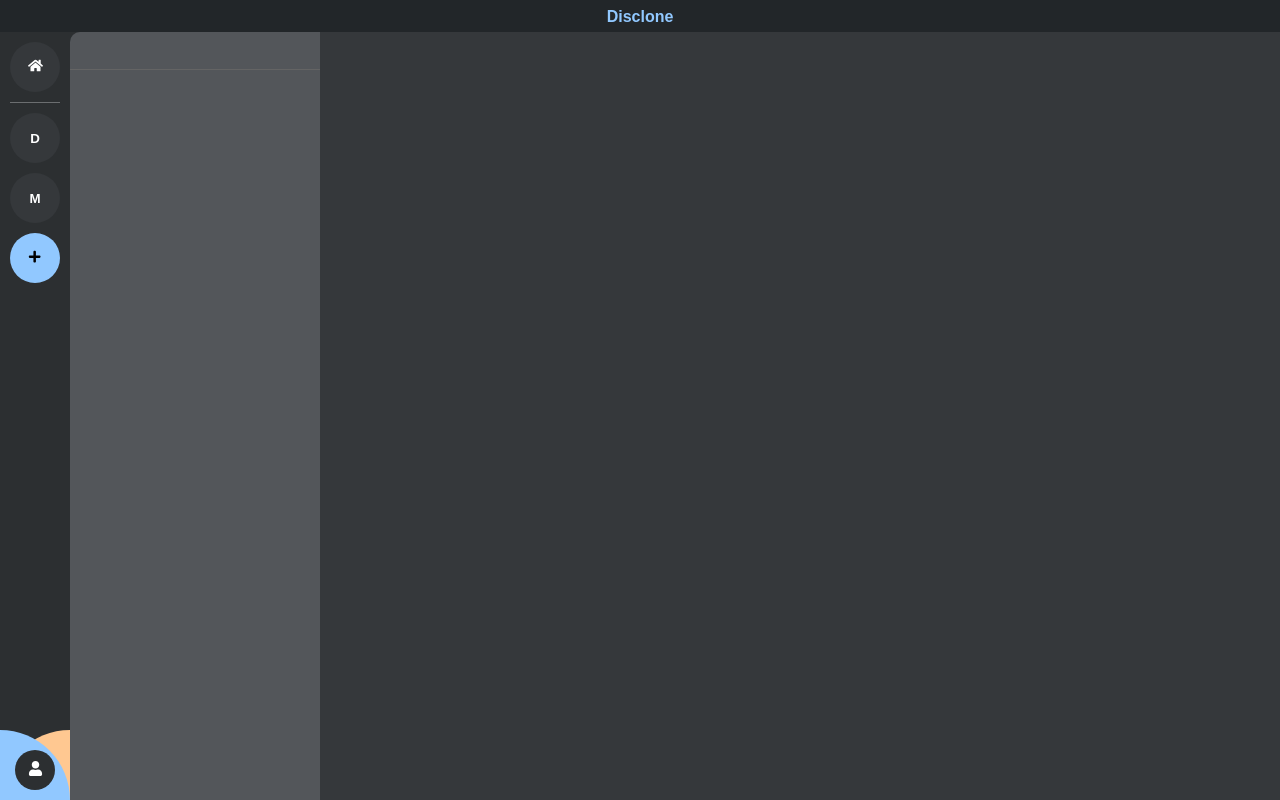
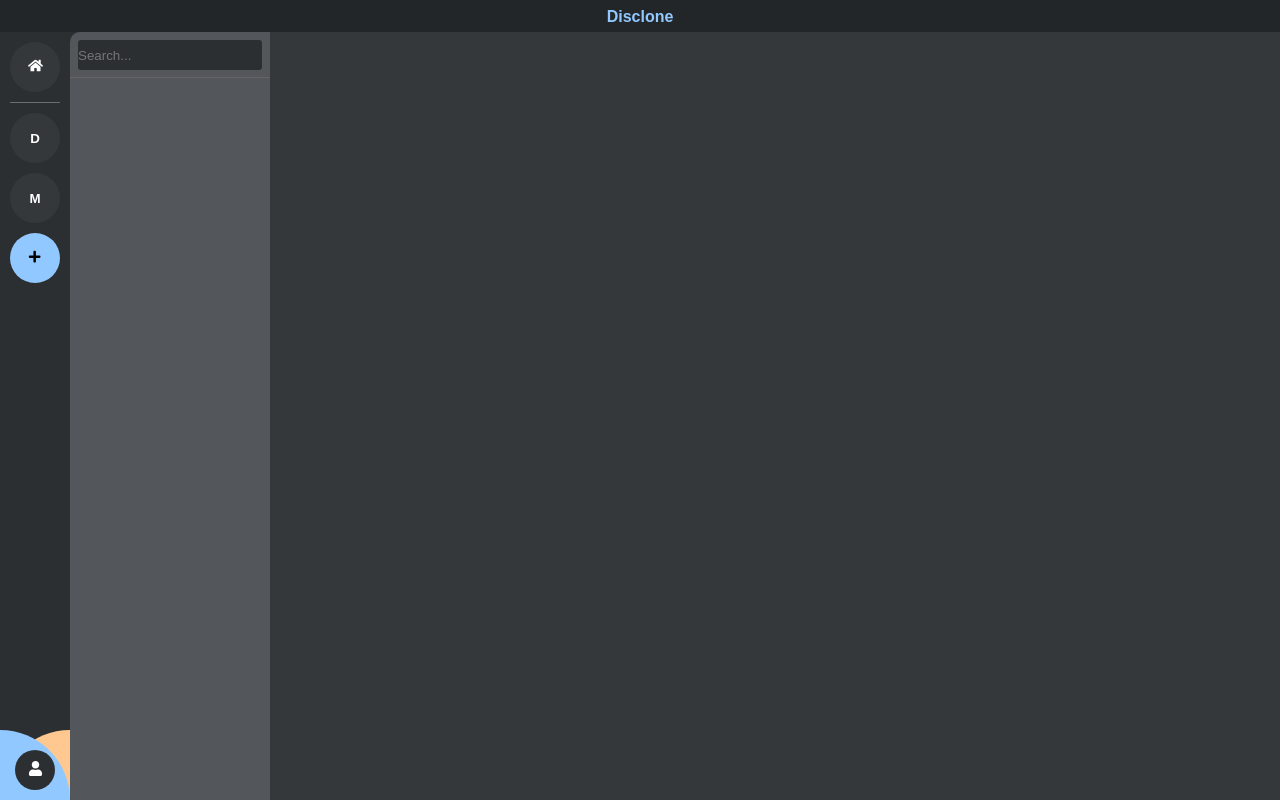
Before and after one commit to djdebnam/discord_clone, a React (Create React App) app: page /dashboard/home in a window 1280 px wide. Built offline with nearby package versions, Linux system fonts and the light colour scheme.

Commit message:
added a search box area to the home view

```diff
--- a/src/components/Home.js
+++ b/src/components/Home.js
@@ -2,7 +2,13 @@
   return (
     <div>
       <div className="info-column">
-        <div className="info-header"></div>
+        <div className="info-header">
+          <input
+            type="text"
+            placeholder="Search..."
+            className="search-box"
+          ></input>
+        </div>
         <div className="info-header-separator"></div>
       </div>
     </div>
--- a/src/index.css
+++ b/src/index.css
@@ -5,7 +5,7 @@
   --side-bar-color: #2c2f31;
   --primary-color: #91c8ff;
   --secondary-color: #ffc891;
-  --info-column-width: 250px;
+  --info-column-width: 200px;
 }
 
 * {
@@ -34,18 +34,26 @@
 }
 
 .info-column {
-  background-color:#53565a;
+  background-color: #53565a;
   border-radius: 10px 0 0 0;
   width: var(--info-column-width);
-  height: var(--side-bar-height)
+  height: var(--side-bar-height);
 }
 .info-header {
-  height: 37px;
-  border-bottom: 1px solid rgb(100, 100, 100)
+  height: 45px;
+  border-bottom: 1px solid rgb(100, 100, 100);
 }
-/* .info-header-separator {
-  border-top: 1px solid #7a7a7a;
-} */
+.search-box {
+  color: white;
+  border: none;
+  border-radius: 3px;
+  border-width: 2px;
+  background-color: var(--side-bar-color);
+  width: calc(var(--info-column-width) - 16px);
+  height: 30px;
+  margin-left: 8px;
+  margin-top: 8px;
+}
 #side-bar {
   width: var(--side-bar-width);
   height: var(--side-bar-height);
@@ -163,7 +171,6 @@
 
 #user-button-icon {
   font-size: 15px;
-
 }
 
 #user-button-holder-primary {
@@ -188,10 +195,10 @@
 }
 
 #button-seperator {
-  border-top: 1px solid #6B6E70;
+  border-top: 1px solid #6b6e70;
   width: 50px;
   margin-left: 10px;
-  text-align:center;
+  text-align: center;
   /* color: #6B6E70; */
   /* background-color: transparent; */
 }
@@ -202,7 +209,7 @@
   top: 32px;
   height: 70vh;
   width: 70vh;
-  border-radius: 0 0 100%  0;
+  border-radius: 0 0 100% 0;
   background-color: var(--primary-color);
 }
 
@@ -212,7 +219,7 @@
   bottom: 0;
   height: 70vh;
   width: 70vh;
-  border-radius: 100% 0 0   0;
+  border-radius: 100% 0 0 0;
   background-color: var(--secondary-color);
 }
 
@@ -234,11 +241,11 @@
   left: 50vw;
   border-radius: 5px;
   background-color: #2c2f31;
-  transform: translate(-50%,-50%);
+  transform: translate(-50%, -50%);
   box-shadow: 5px 5px 5px 0 #15181a;
 }
 
-#login-container-background-primary{
+#login-container-background-primary {
   height: 400px;
   width: 400px;
   z-index: 3;
@@ -246,8 +253,8 @@
   top: calc(50vh + 15px);
   left: calc(50vw + 15px);
   border-radius: 5px;
-  background-color: #7FAFDF;
-  transform: translate(-50%,-50%);
+  background-color: #7fafdf;
+  transform: translate(-50%, -50%);
 }
 
 #login-header {
@@ -321,7 +328,7 @@
   font-size: 12px;
   display: grid;
   grid-auto-flow: row;
-  grid-row-gap: 5px
+  grid-row-gap: 5px;
 }
 
 .create-links a:hover {
@@ -336,11 +343,11 @@
   left: 50vw;
   border-radius: 5px;
   background-color: #2c2f31;
-  transform: translate(-50%,-50%);
+  transform: translate(-50%, -50%);
   box-shadow: -5px -5px 5px 0 #15181a;
 }
 
-#create-container-background-primary{
+#create-container-background-primary {
   height: 420px;
   width: 400px;
   z-index: 3;
@@ -348,8 +355,8 @@
   top: calc(50vh - 15px);
   left: calc(50vw - 15px);
   border-radius: 5px;
-  background-color: #BF966D;
-  transform: translate(-50%,-50%);
+  background-color: #bf966d;
+  transform: translate(-50%, -50%);
 }
 
 #create-header {
@@ -443,7 +450,7 @@
   font-size: 12px;
   display: grid;
   grid-auto-flow: row;
-  grid-row-gap: 5px
+  grid-row-gap: 5px;
 }
 
 .login-links a:hover {
@@ -451,13 +458,13 @@
 }
 
 .primary-color-button:hover {
-  background-color: #7FAFDF !important;
+  background-color: #7fafdf !important;
 }
 
 .secondary-color-button {
-  background-color: var(--secondary-color) !important
+  background-color: var(--secondary-color) !important;
 }
 
 .secondary-color-button:hover {
-  background-color: #DFAF7F !important
+  background-color: #dfaf7f !important;
 }
```
